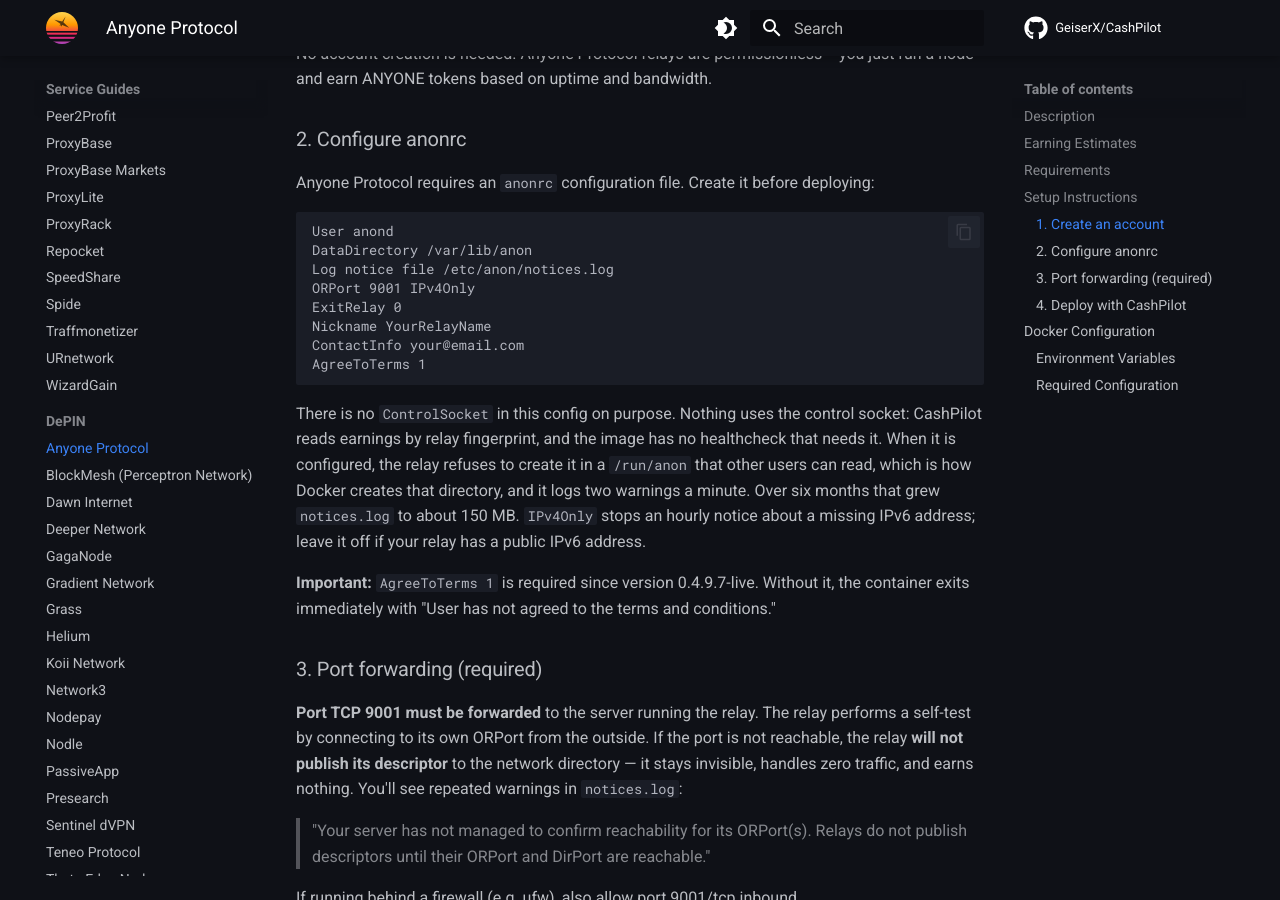
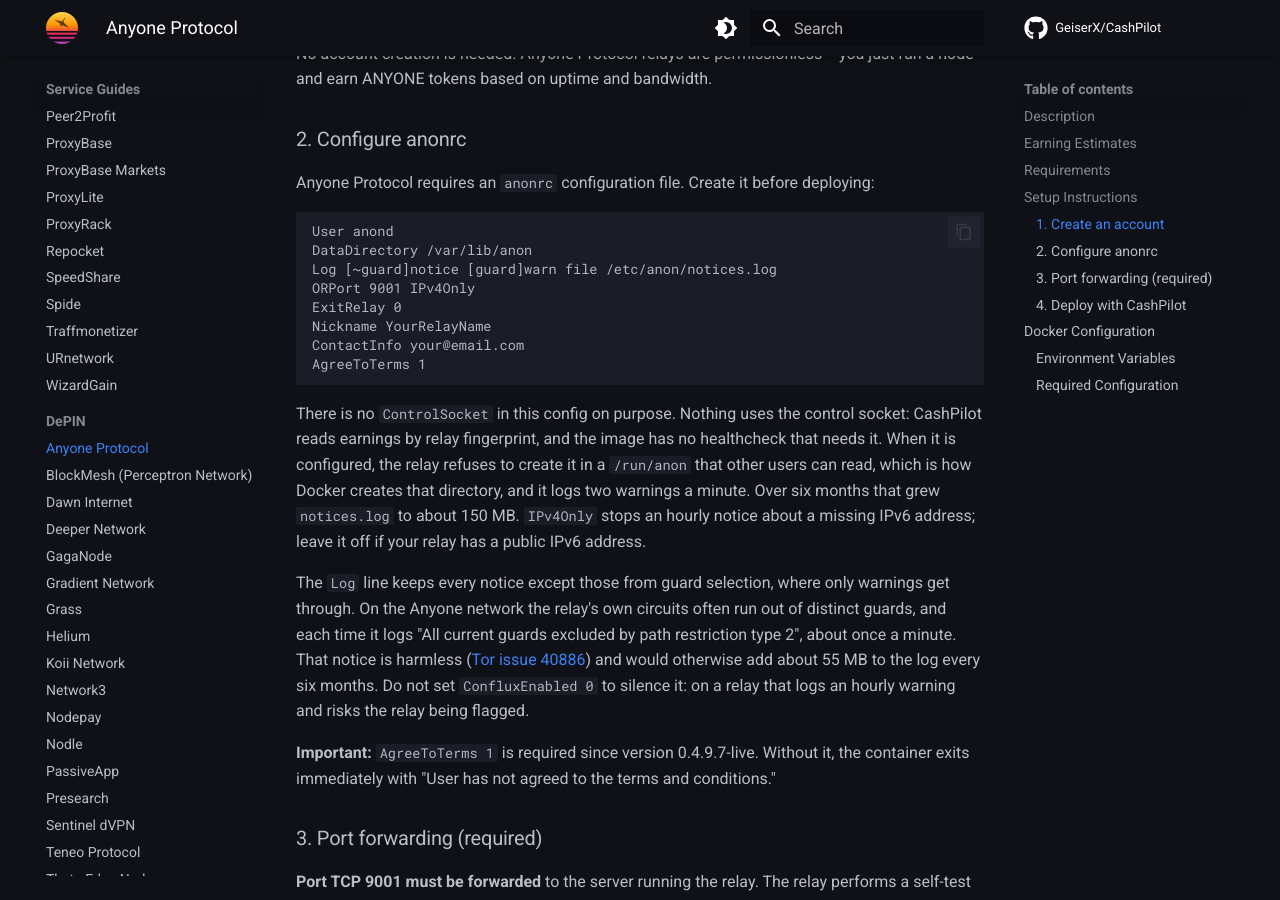
Before and after one commit to GeiserX/CashPilot, an MkDocs documentation site: the page built from docs/guides/anyone-protocol.md, in a window 1280 px wide and 900 px high, scrolled down 1446 px. Built offline with MkDocs 1.6.1 and Material for MkDocs 9.7.7, drawn with Linux system fonts in a browser that asks for light colours; comment, search, counter and statistics services are not loaded.

Commit message:
docs(anyone): stop the sample relay config logging a harmless guard notice every minute (#393)
On the Anyone network a relay's own conflux circuits often run out of
distinct guards, and the relay logs "All current guards excluded by path
restriction type 2" about once a minute (Tor issue 40886, unfixed). The
sample Log line now keeps every notice except guard-selection ones, where
only warnings pass, and the guide warns against ConfluxEnabled 0.

````diff
--- a/docs/guides/anyone-protocol.md
+++ b/docs/guides/anyone-protocol.md
@@ -43,7 +43,7 @@
 ```
 User anond
 DataDirectory /var/lib/anon
-Log notice file /etc/anon/notices.log
+Log [~guard]notice [guard]warn file /etc/anon/notices.log
 ORPort 9001 IPv4Only
 ExitRelay 0
 Nickname YourRelayName
@@ -52,6 +52,8 @@
 ```
 
 There is no `ControlSocket` in this config on purpose. Nothing uses the control socket: CashPilot reads earnings by relay fingerprint, and the image has no healthcheck that needs it. When it is configured, the relay refuses to create it in a `/run/anon` that other users can read, which is how Docker creates that directory, and it logs two warnings a minute. Over six months that grew `notices.log` to about 150 MB. `IPv4Only` stops an hourly notice about a missing IPv6 address; leave it off if your relay has a public IPv6 address.
+
+The `Log` line keeps every notice except those from guard selection, where only warnings get through. On the Anyone network the relay's own circuits often run out of distinct guards, and each time it logs "All current guards excluded by path restriction type 2", about once a minute. That notice is harmless ([Tor issue 40886](https://gitlab.torproject.org/tpo/core/tor/-/issues/40886)) and would otherwise add about 55 MB to the log every six months. Do not set `ConfluxEnabled 0` to silence it: on a relay that logs an hourly warning and risks the relay being flagged.
 
 **Important:** `AgreeToTerms 1` is required since version 0.4.9.7-live. Without it, the container exits immediately with "User has not agreed to the terms and conditions."
 
````
